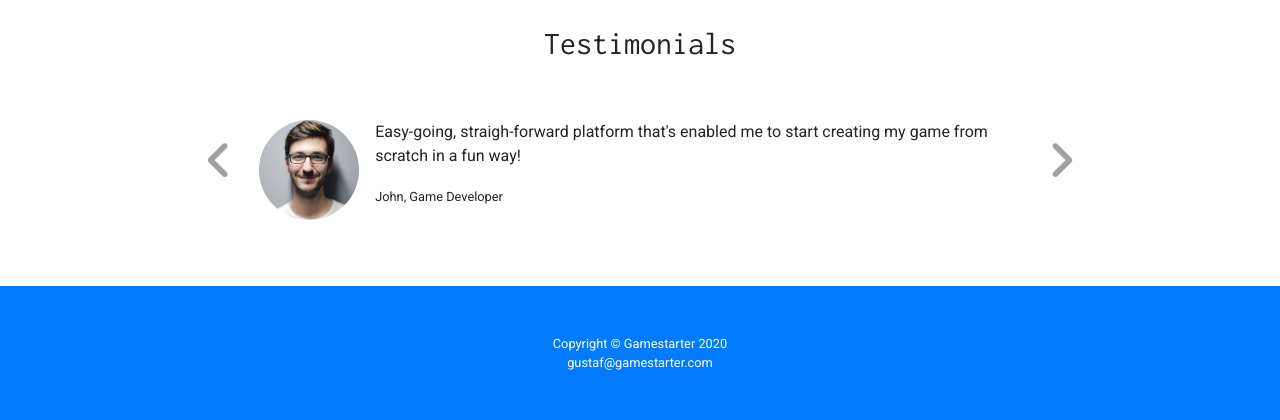
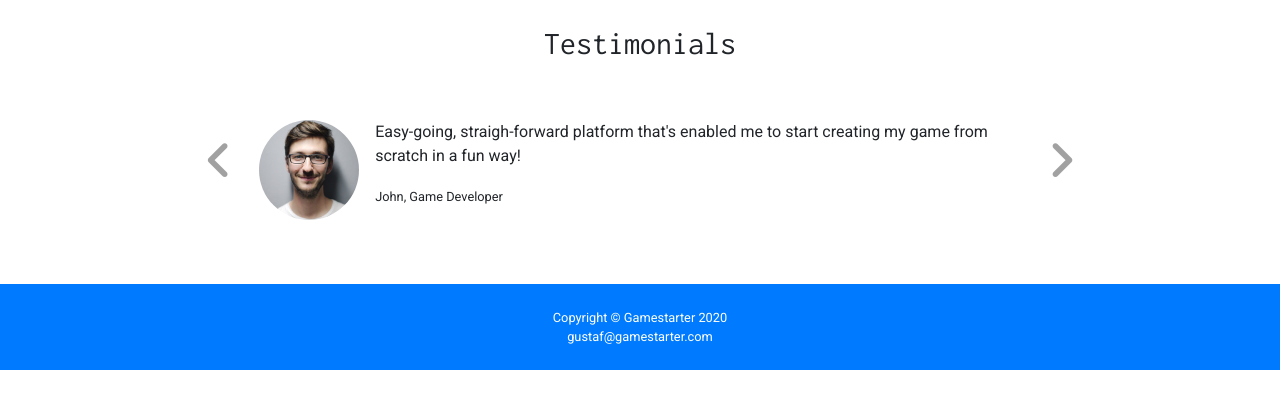
Before and after one commit to Ljungwaldh/milestone-project-4, a Django app: page / in a window 1280 px wide. Shown: the part 2699-3119 px from the top of the page. After the commit the page ends 3069 px from the top, so only its background shows below. Run offline with Django 3.2, Linux system fonts and the light colour scheme; some libraries are stand-ins or nearby versions.

Commit message:
Attempted to style footer so that it stays at the bottom of all pages. However, not successfully found a styling yet that would suit all templates

```diff
--- a/home/templates/home/index.html
+++ b/home/templates/home/index.html
@@ -139,7 +139,7 @@
          </div>
       </section>
 
-<div class="container testimonial-container">
+<div class="container testimonial-container mb-5">
   <div class="row">
     <div class="col-md-10 offset-md-1 text-center mb-5 mt-5">
     <h2>Testimonials</h2>
--- a/templates/base.html
+++ b/templates/base.html
@@ -80,7 +80,7 @@
     {% block postloadjs %}
     {% endblock %}
 
-        <footer class="py-5 bg-primary">
+        <footer class="py-4 mt-5 bg-primary">
             <div class="container">
                 <p class="m-0 text-center text-white small">Copyright &copy; Gamestarter 2020<br>gustaf@gamestarter.com</p>
             </div>
```
Also changed, not shown: checkout/static/checkout/css/checkout.css (line endings or trailing spaces).
